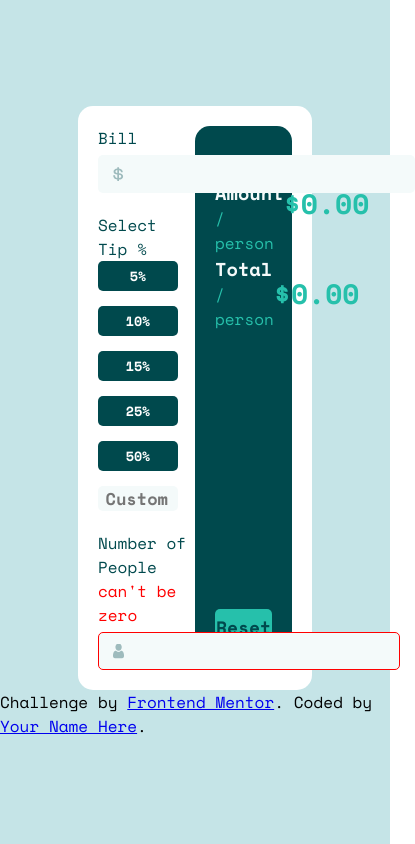
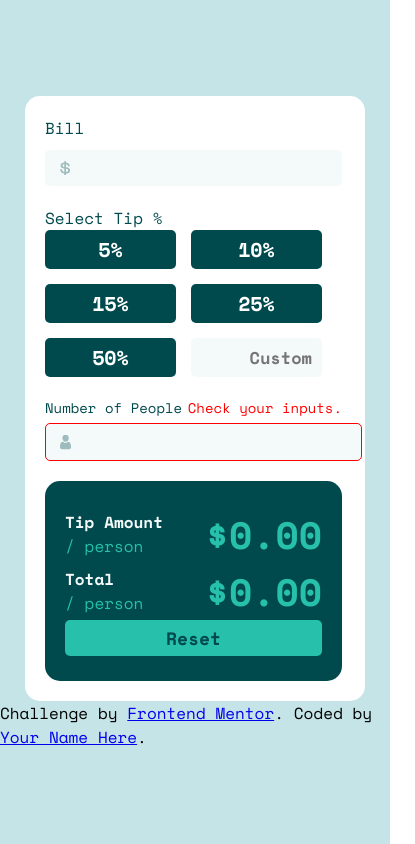
Before and after one commit to Eslam-Mohamed-G/tip-calculator-frontendmentor, a plain HTML site: page index.html in a window 390 px wide. Both pictures are taken after a click on the button "5%". Shown: the whole page, 415 px wide, since content can reach past the window. Drawn offline with nearby package versions, Linux system fonts and the light colour scheme.

Commit message:
add scripting

```diff
--- a/assist/script.js
+++ b/assist/script.js
@@ -1,10 +1,11 @@
-// 1. الحصول على جميع الأزرار باستخدام querySelectorAll.
+// الحصول على المراجع الأساسية
 const buttons = document.querySelectorAll('button');
-const bill = document.getElementById("bill")
-const person = document.getElementById("person")
+const bill = document.getElementById("bill");
+const person = document.getElementById("person");
 const amountResult = document.getElementById("amount");
 const totalResult = document.getElementById("total");
 const errorMessage = document.getElementById("error");
+const message = document.getElementById("error-message")
 
 // وظيفة الحساب الرئيسية
 function calculateTip(tipPercentage) {
@@ -12,34 +13,55 @@ function calculateTip(tipPercentage) {
   const personValue = parseInt(person.value, 10);
 
   // التحقق من صحة المدخلات
-  if (!isValidPerson(personValue) || isNaN(billValue)) {
-    showError("can't be zero");
+  if (!isValidPerson() || !isValidBill()) {
+    showError("Check your inputs.");
     return;
   }
 
   // إجراء الحسابات
-  const totalTip = (billValue * tipPercentage) / 100;
+  const totalTip = billValue * tipPercentage / 100;
   const tipPerPerson = totalTip / personValue;
 
   // تحديث النتائج
   updateResults(tipPerPerson, totalTip);
 }
+
 // تحديث النتائج في واجهة المستخدم
 function updateResults(amount, total) {
   amountResult.textContent = `$${amount.toFixed(2)}`;
   totalResult.textContent = `$${total.toFixed(2)}`;
   hideError();
 }
+
 // التحقق من صحة عدد الأشخاص
-function isValidPerson(value) {
-  if (value < 1 || isNaN(value)) {
+function isValidPerson() {
+  const personValue = parseInt(person.value, 10);
+
+  if (isNaN(personValue) || personValue < 1) {
     person.style.border = "1px solid red";
-    showError("Number of people must be greater than 0.");
+    showError("can't be zero or empty.");
     return false;
+  } else {
+    person.style.border = "1px solid green";
+    hideError();
+    return true;
   }
-  person.style.border = "1px solid green";
-  return true;
 }
+
+// التحقق من صحة قيمة الفاتورة
+function isValidBill() {
+  const billValue = parseFloat(bill.value);
+
+  if (isNaN(billValue) || billValue <= 0) {
+    bill.style.border = "1px solid red";
+    return false;
+  } else {
+    bill.style.border = "1px solid green";
+    errorMessage.style.display = "none";
+    return true;
+  }
+}
+
 // عرض رسالة الخطأ
 function showError(message) {
   errorMessage.textContent = message;
@@ -50,11 +72,12 @@ function showError(message) {
 function hideError() {
   errorMessage.style.display = "none";
 }
+
 // إضافة مستمعات الأحداث للأزرار
 buttons.forEach((button) => {
-  button.addEventListener('click', (e) => {
+  button.addEventListener("click", (e) => {
     // التحقق من الزر المستهدف
-    if (e.target.id === 'reset') {
+    if (e.target.id === "reset") {
       clearForm();
       return;
     }
@@ -66,7 +89,8 @@ buttons.forEach((button) => {
 });
 
 // التحقق من المدخلات عند الكتابة
-person.addEventListener("input", () => isValidPerson(parseInt(person.value, 10)));
+bill.addEventListener("input", isValidBill);
+person.addEventListener("input", isValidPerson);
 
 // وظيفة إعادة التهيئة (التفريغ)
 function clearForm() {
@@ -74,8 +98,10 @@ function clearForm() {
   person.value = "";
   amountResult.textContent = "$0.00";
   totalResult.textContent = "$0.00";
+  bill.style.border = "none";
   person.style.border = "none";
   hideError();
 }
 
+// عند تحميل الصفحة
 window.addEventListener("DOMContentLoaded", clearForm);
--- a/assist/style.css
+++ b/assist/style.css
@@ -1,4 +1,5 @@
 @import url('https://fonts.googleapis.com/css2?family=Space+Mono:ital,wght@0,400;0,700;1,400;1,700&display=swap');
+
 :root{
     /* Primary */
     --Strong-cyan:             hsl(172, 67%, 45%);
@@ -51,8 +52,8 @@ main{
 .row{
     display: flex;
     flex-direction: row;
-    flex-wrap: wrap;
     justify-content: space-between;
+    gap: 20px;
     max-width: 100%;
 }
 
@@ -60,7 +61,7 @@ main{
     display: flex;
     flex-direction: column;
     gap: 20px;
-    max-width: 50%;
+    max-width: 300px;
 }
 
 /* <!-- Bill value --> */
@@ -77,14 +78,13 @@ main{
     position: relative;
 }
 #bill{
+    width: 100%;
     color: var(--Very-dark-cyan);
     font-family: var(--font-family);
     font-weight: bold;
     text-align: right;
     font-size: 24px;
     padding-right: 15px;
-    outline: none;
-    border-radius: 5px;
 }
 .form-control img{
     display: block;
@@ -98,9 +98,6 @@ main{
 /* <!-- Bill value --> */
 
 /* <!-- abtn-container --> */
-.btn{
-    width: 100%;
-}
 .btn p{
     margin: 0;
     padding: 0;
@@ -136,8 +133,18 @@ main{
     border: none;
 }
 
+.people{
+    display: flex;
+    justify-content: space-between;
+    font-size: 14px;
+}
+
+#person{
+    padding-right: 15px;
+}
+
 .rightDiv{
-    max-width: 50%;
+    width: 300px;
     background-color: var(--Very-dark-cyan);
     border-radius: 15px;
     padding: 25px 20px;
@@ -168,12 +175,12 @@ main{
     align-items: center;
 }
 
-.rightDiv h3{
+.rightDiv h4{
     color: var(--Very-light-grayish-cyan);
 }
 
 #amount, #total{
-    font-size: 28px;
+    font-size: 38px;
     font-weight: 700;
 }
 
@@ -181,3 +188,26 @@ main{
     display: none;
     color: red;
 }
+
+@media  (max-width: 465px) {
+    .container{
+        max-width: 100%;
+    }
+    .row{
+        width: 99%;
+        flex-direction: column;
+    }
+    .leftDiv{
+        width: 100%;
+    }
+    .rightDiv{
+        width: 100%;
+    }
+    .btn-container button{
+        width: 131px;
+        font-size: 20px;
+    }
+    #custom{
+        width: 131px;
+    }
+}
--- a/index.html
+++ b/index.html
@@ -17,6 +17,7 @@
           <!-- Bill value -->
           <div class="form-control">
             <label for="bill">Bill</label>
+            <span id="error-message"></span>
             <div class="posRela">
               <input type="text" id="bill" name="bill">
               <img src="./images/icon-dollar.svg" alt="dollar">
@@ -56,13 +57,13 @@
           <div>
             <!-- Tip Amount -->
             <div class="amount">
-              <span><h3>Tip Amount</h3> / person</span>
+              <span><h4>Tip Amount</h4> / person</span>
               <span id="amount">$0.0</span>
             </div>
             <!-- Tip Amount -->
             <!-- Total -->
             <div class="total">
-              <span><h3>Total</h3> / person</span>
+              <span><h4>Total</h4> / person</span>
               <span id="total">$0.0</span>
             </div>
             <!-- Total -->
```
